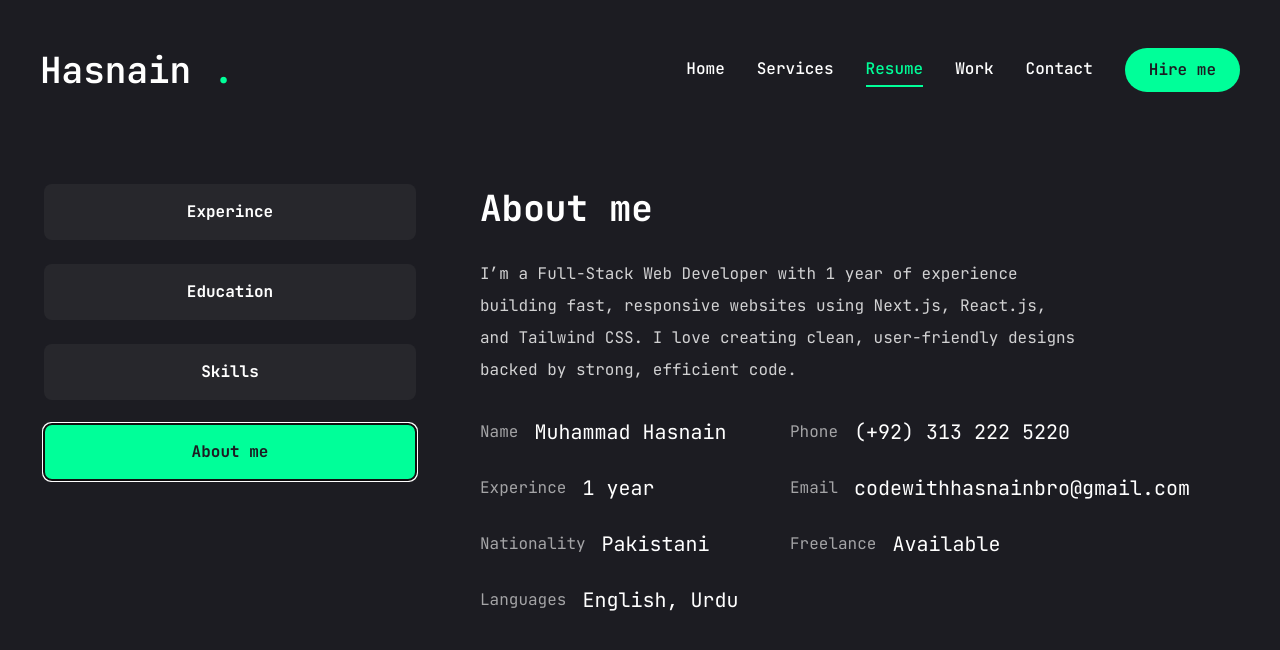
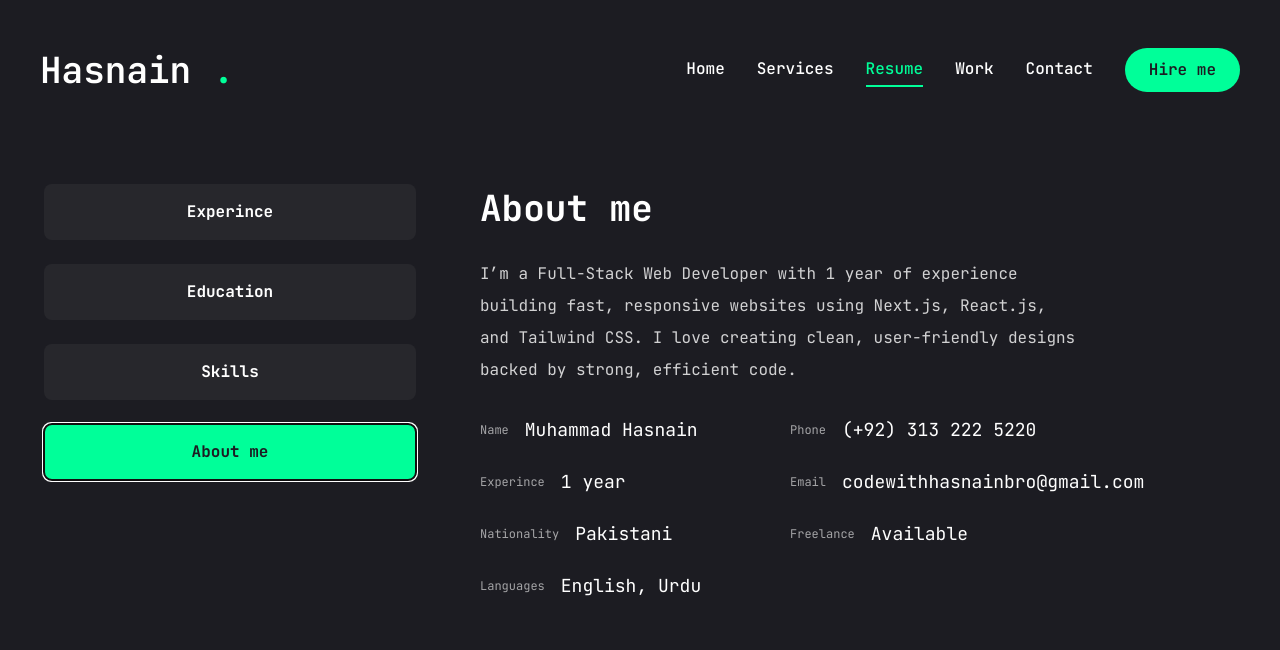
Before and after one commit to mhasnain23/portfolio-website, a Next.js app: page /resume in a window 1280 px wide. Both pictures are taken after a click on the tab "About me". Shown: the top 650 px of the page. Built offline with nearby package versions, Linux system fonts and the light colour scheme.

Commit message:
updated resposive fix

```diff
--- a/app/resume/page.tsx
+++ b/app/resume/page.tsx
@@ -308,10 +308,10 @@ const Resume = () => {
                           key={index}
                           className="flex items-center justify-center xl:justify-start gap-4"
                         >
-                          <span className="text-white/60">
+                          <span className="text-white/60 text-[12px]">
                             {info.fieldName}
                           </span>
-                          <span className="text-xl">{info.fieldValue}</span>
+                          <span className="text-lg">{info.fieldValue}</span>
                         </li>
                       );
                     })}
--- a/components/MobileNav.tsx
+++ b/components/MobileNav.tsx
@@ -34,28 +34,29 @@ const MobileNav = () => {
   const [onOpen, setOnOpen] = useState<boolean>(false);
 
   return (
-    <Sheet>
+    <Sheet open={onOpen} onOpenChange={()=> setOnOpen(true)}>
       <SheetTrigger className="flex justify-center items-center">
         <CiMenuFries className="text-[32px] text-[#00ff99] mr-3 xl:mr-0" />
       </SheetTrigger>
       <SheetContent className="flex flex-col">
         {/* logo */}
-        <div className="mt-32 mb-40 text-center text-5xl">
+        <div className="mt-32 mb-40 text-center text-[25px]">
           <Link href={"/"}>
             <h1>
               Hasnain<span className="text-[#00ff99]">.</span>
             </h1>
           </Link>
         </div>
-        <nav className="flex flex-col justify-center items-center gap-8">
+        <nav className="flex flex-col justify-center items-center gap-8 -mt-20">
           {links.map((link, index) => (
             <Link
               href={link.path}
               key={index}
+              onClick={()=> setOnOpen(false)}
               className={`${
                 link.path === pathName &&
                 "text-[#00ff99] border-b-2 border-[#00ff99]"
-              } capitalize font-medium text-[20px] xl:text-balance hover:text-[#00e187] transition-all`}
+              } capitalize font-medium text-[13px] xl:text-balance hover:text-[#00e187] transition-all`}
             >
               {link.name}
             </Link>
```
